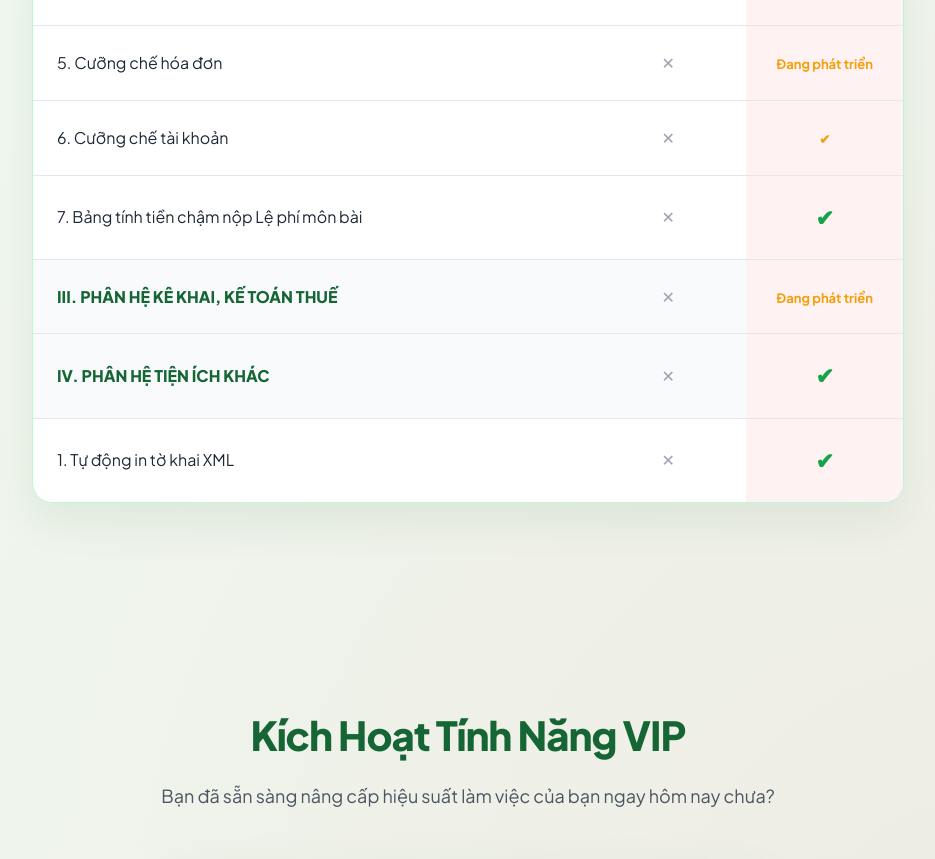
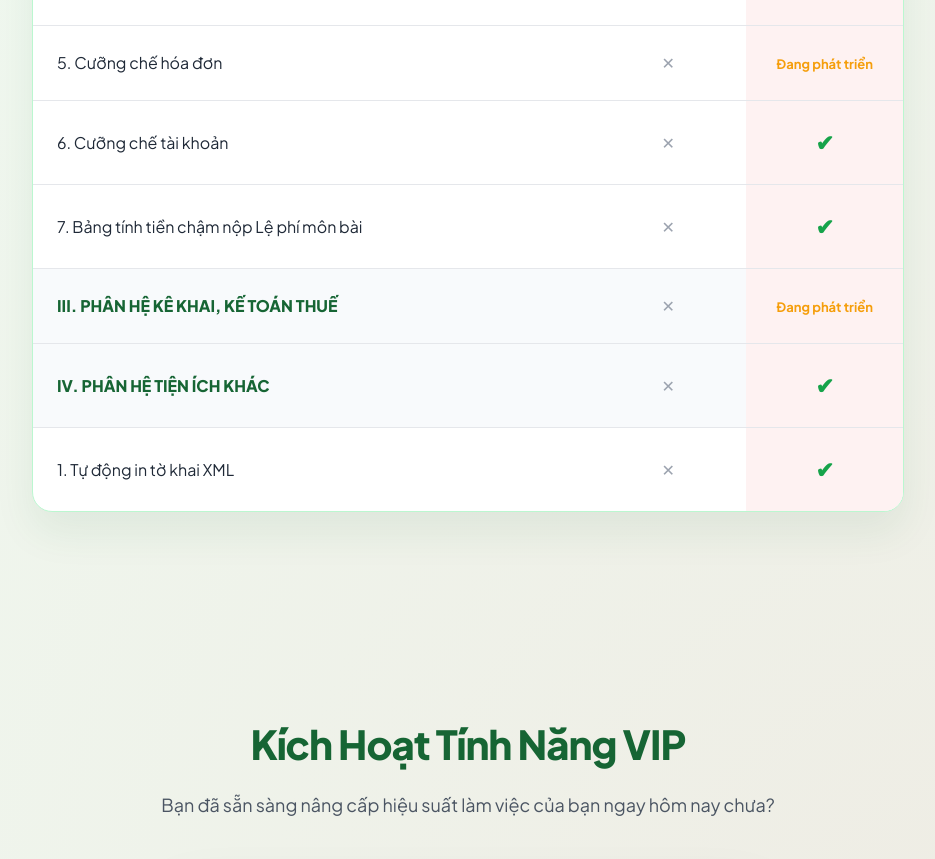
Before and after one commit to lequanghuycgi-creator/nuoiem, a plain HTML site: page index.html in a window 1280 px wide. Shown: the part 5764-6623 px from the top of the page, without its empty margins (172-1107 px from the left). Drawn offline with Linux system fonts and the light colour scheme.

Commit message:
Update index.html

```diff
--- a/index.html
+++ b/index.html
@@ -356,7 +356,7 @@
                     <tr><td>3. Ban hành thông báo THXC</td><td><span class="cross">✕</span></td><td class="vip-cell"><span class="check">✔</span></td></tr>
                     <tr><td>4. Giải tỏa cưỡng chế Tài khoản - Hóa đơn</td><td><span class="cross">✕</span></td><td class="vip-cell"><span class="check">✔</span></td></tr>
                     <tr><td>5. Cưỡng chế hóa đơn</td><td><span class="cross">✕</span></td><td class="vip-cell"><span style="font-size: 13px; font-weight: 700; color: var(--accent);">Đang phát triển</span></td></tr>
-                    <tr><td>6. Cưỡng chế tài khoản</td><td><span class="cross">✕</span></td><td class="vip-cell"><span style="font-size: 13px; font-weight: 700; color: var(--accent);">✔</span></td></tr>
+                    <tr><td>6. Cưỡng chế tài khoản</td><td><span class="cross">✕</span></td><td class="vip-cell"><span class="check">✔</span></td></tr>
                     <tr><td>7. Bảng tính tiền chậm nộp Lệ phí môn bài</td><td><span class="cross">✕</span></td><td class="vip-cell"><span class="check">✔</span></td></tr>
 
                     <tr style="background-color: #f8fafc;">
```
